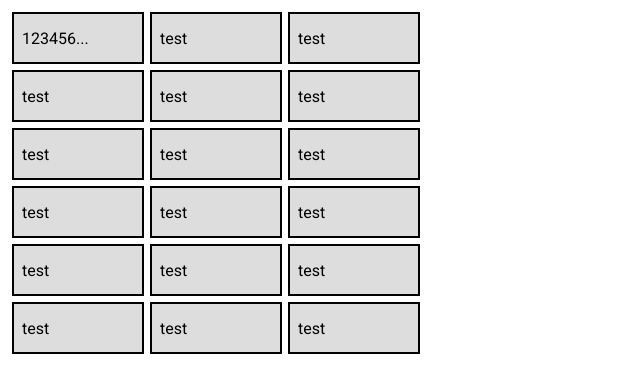
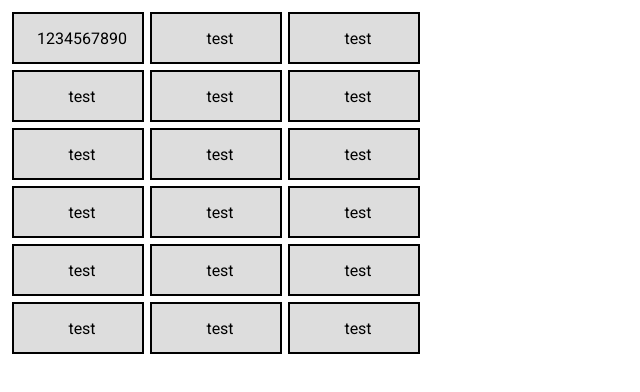
Before and after one commit to SamBobBarnes/RestaurantHoldTimer, an Angular app: page / in a window 1280 px wide. Shown: the top 392 px of the page, without its empty margins (0-640 px from the left). Built offline with nearby package versions, Linux system fonts and the light colour scheme.

Commit message:
added default

```diff
--- a/src/app/timer/timer-button/timer-button.component.ts
+++ b/src/app/timer/timer-button/timer-button.component.ts
@@ -8,7 +8,7 @@ import { Component, Input, OnInit } from '@angular/core';
 export class TimerButtonComponent implements OnInit {
   @Input() text: string;
   @Input() time: number;
-  timeDisplay: string;
+  timeDisplay: string = '';
   textDisplay: string = '';
 
   ngOnInit() {
```
